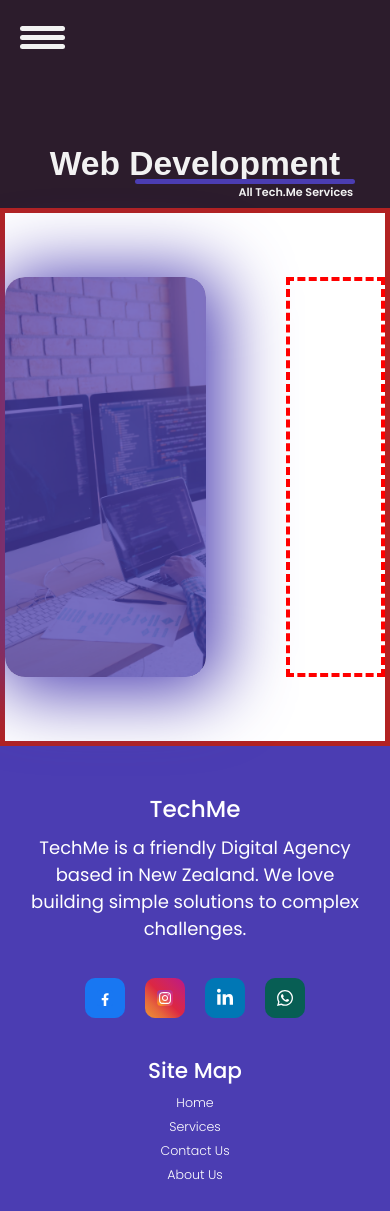
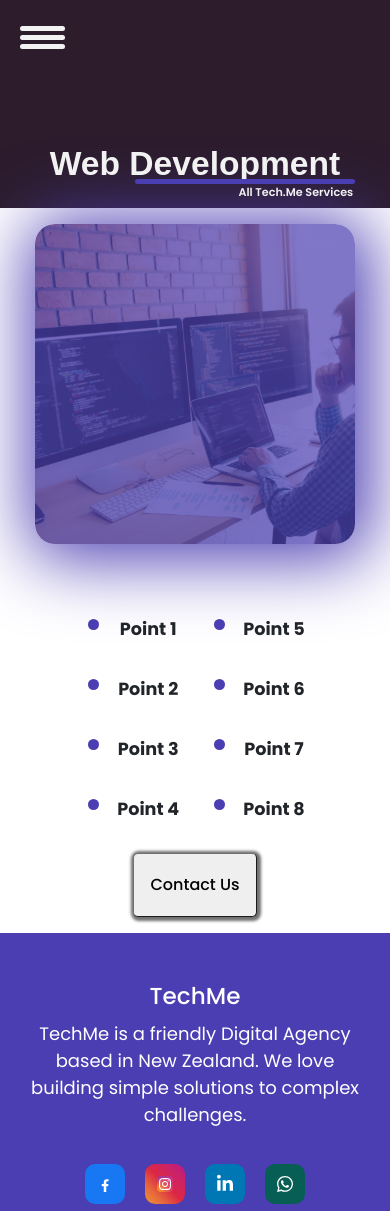
Before and after one commit to baayesh/TechMe, a React (Create React App) app: page /web-development in a window 390 px wide. Shown: the top 1211 px of the page. Built offline with nearby package versions, Linux system fonts and the light colour scheme; a web font is replaced by a local one.

Commit message:
make responsive service section for individual services

```diff
--- a/src/pages/Individual Services/Service Template/Service.css
+++ b/src/pages/Individual Services/Service Template/Service.css
@@ -1,31 +1,29 @@
-.indser-main{
+.indser-main {
   /* Behavior */
   display: flex;
   justify-content: center;
+
   /* Colors */
   /* background-color: darkgoldenrod; */
-
-
 }
 
-.indser-content{
+.indser-content {
   /* Behavior */
   display: flex;
   flex-direction: row;
   justify-content: center;
   /* Colors */
-    border:5px solid firebrick;
+  /* border: 5px solid firebrick; */
 
   /* Sizes and spacing */
   width: 2em;
   height: auto;
   max-width: 100em;
-    width:100%;
-    gap: 5em;
-
+  width: 100%;
+  gap: 9em;
 }
 
-.indser-img{
+.indser-img {
   /* Background image */
   background-image: url(../../../Assets/Individual\ Services/Web\ development.png);
   /* Colors */
@@ -40,14 +38,160 @@
   margin: 4em 0em;
   /* Shadow */
   box-shadow: 5px 5px 70px 10px #4b3db2;
+}
+
+.indser-cta {
+  /* Behavior */
+  display: flex;
+  flex-direction: column;
+  align-items: flex-start;
+  justify-content: center;
+  /* Color */
+  /* border: 4px dashed blue; */
+  max-width: 60em;
+  width: 50%;
+  height: auto;
+  margin: 4em 0em;
+}
+.indser-points {
+  /* Behavior */
+  display: flex;
+  flex-direction: row;
+  justify-content: flex-start;
+  align-items: flex-start;
+  position: relative;
+  /* Colors */
+  /* border: 4px dashed red; */
+  /* Sizes and spacing */
+  gap: 4em;
+}
+.indser-points ul {
+  /* Sizes and spacing */
+  margin-bottom: 0;
+}
+
+.indser-points ul li::marker {
+  /* colors */
+  color: #4b3db2;
+  font-size: 2rem;
+  margin-top: 1em;
+}
+
+.indser-points li {
+  /* font */
+  font-family: "Poppins", sans-serif;
+  font-weight: 700;
+  font-size: 1.5rem;
+  /* Spaces and sizes */
+  margin-bottom: 1em;
+}
+
+.indser-button {
+  /* Spaces and sizes */
+  margin-left: 7em;
+  margin-top: 2em;
+}
+/* Responsiveness */
+@media (max-width: 1200px) {
+  .indser-content {
+    /* Spacing and sizes */
+    max-width: 60em;
+    width: 100%;
+    height: auto;
+  }
+
+  .indser-content {
+    /* Spacing and sizes */
+    gap: 3.5em;
+  }
+}
+@media (max-width: 992px) {
+  .indser-content {
+    /* Spacing and sizes */
+    max-width: 45em;
+    width: 100%;
+    height: auto;
+  }
+
+  .indser-content {
+    /* Spacing and sizes */
+    gap: 3.5em;
+  }
+}
+@media (max-width: 768px) {
+    .indser-img{
+        margin-top: 1em;
+        margin-bottom: 0em;
+    }
+
+    .indser-content {
+        /* Behavior */
+        flex-direction: column;
+        align-items: center;
+        /* Spacing and sizes */
+        max-width: 50em;
+        width: 100%;
+        height: auto;
+      }
+
+      .indser-cta{
+        /* Spacing and sizes */
+        margin: 0em 0em;
+       justify-content: center;
+       align-items: center;
 
       }
+
       .indser-points{
-    /* Colors */
-    border: 4px dashed red;
+        /* Spacing and sizes */
+        gap:2em;
+      }
+
+      .indser-button{
+        /* Spaces and sizes */
+        margin-left: 0em;
+        margin-top: 0em;
+        margin-bottom: 1em;
+      }
+}
+@media (max-width: 552px) {
+    .indser-points{
+        /* Spacing and sizes */
+        max-width: 100%;
+    }
+    .indser-points li{
+        /* Fonts */
+        font-size: 1.1rem;
+    }
+
+}
+@media (max-width: 450px) {
+    .indser-img{
         /* Sizes and spacing */
-     max-width: 60em;
-    width: 50%;
-    height: 25em;
-    margin: 4em 0em;
+        width: 20em;
+        height: 20em;
+        margin-left: auto;
+        margin-right: auto;
     }
+    .indser-content{
+        /* Behavior */
+
+        /* Sizes and spacing */
+        margin-left: 0em;
+        margin-right: 0em;
+    }
+    .indser-cta{
+        width: 100%;
+
+    }
+
+}
+@media (max-width: 360px) {
+    .indser-img{
+        /* Sizes and spacing */
+        width: 17em;
+        height: 17em;
+        margin-left: auto;
+        margin-right: auto;
+    }
+}
--- a/src/pages/Individual Services/Service Template/Service.jsx
+++ b/src/pages/Individual Services/Service Template/Service.jsx
@@ -1,20 +1,35 @@
-import React from 'react';
-import  './Service.css';
+import React from "react";
+import "./Service.css";
+import Button from "../../../components/Button/Button";
 
 const Service = () => {
   return (
-    <div className='indser-main'>
-      <div className='indser-content'>
-        <div className="indser-img">
-
-        </div>
-        <div className="indser-points">
-
+    <div className="indser-main">
+      <div className="indser-content">
+        <div className="indser-img"></div>
+        <div className="indser-cta">
+          <div className="indser-points">
+            <ul >
+              <li>Point 1</li>
+              <li>Point 2</li>
+              <li>Point 3</li>
+              <li>Point 4</li>
+            </ul>
+            <ul>
+              <li>Point 5</li>
+              <li>Point 6</li>
+              <li>Point 7</li>
+              <li>Point 8</li>
+            </ul>
+          </div>
+          <div className="indser-button">
+          <Button className="indser-button" text={"Contact Us"} />
+          </div>
         </div>
 
       </div>
     </div>
-  )
-}
+  );
+};
 
-export default Service
+export default Service;
```
Lines whose indentation alone changed are shown as unchanged.
